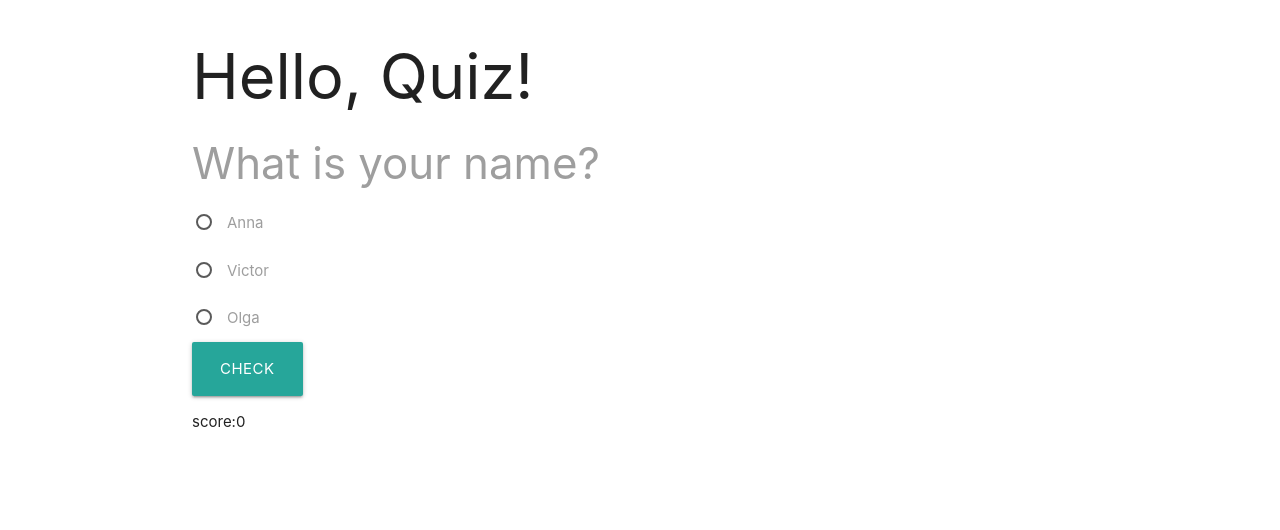
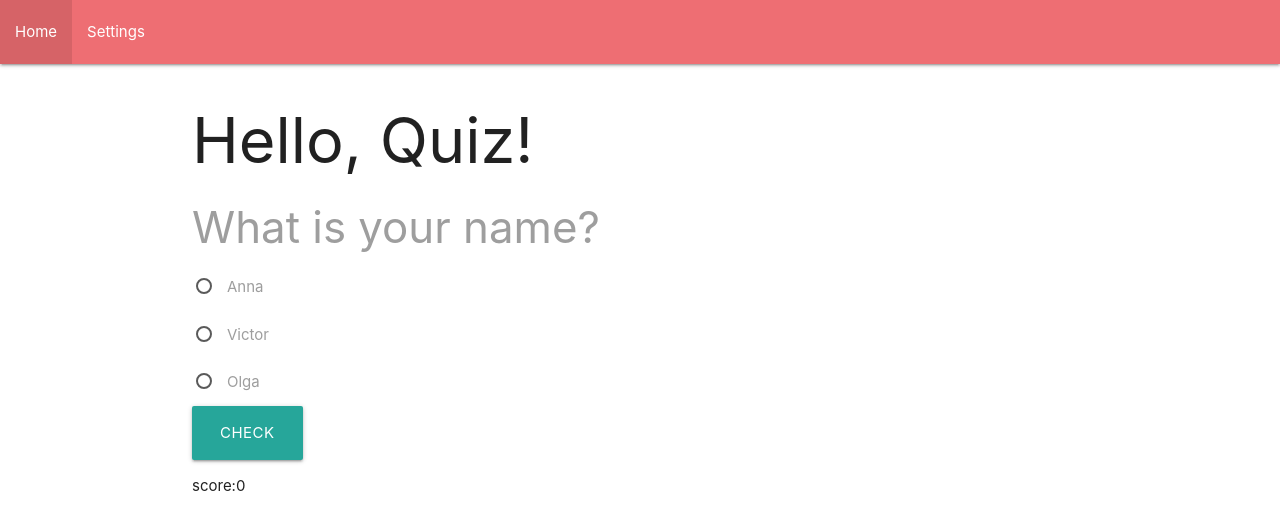
Before and after one commit to Ekaterina1994/quiz, a React (Create React App) app in the folder client/: page / in a window 1280 px wide. Shown: the top 530 px of the page. Built offline with nearby package versions, Linux system fonts and the light colour scheme.

Commit message:
#11-add menu with navigation

```diff
--- a/client/src/app/App.tsx
+++ b/client/src/app/App.tsx
@@ -1,17 +1,27 @@
 import React from "react";
-import "materialize-css";
-import {BrowserRouter as Router} from "react-router-dom";
-import useRoutes from "../routes";
+import {BrowserRouter as Router, Route, Routes} from "react-router-dom";
+import HomePage from "./pages/HomePage";
+import Layout from "./pages/Layout";
+import SettingsPage from "./pages/SettingsPage";
 
 /**
- * Главный компонент отрисовывает элементы на странице в зависимости от роута (UseRoutes)
+ * Главный компонент отрисовывает элементы на странице в зависимости от Route
  */
 const App: React.FC = () => {
-  const routes: React.ReactElement<string, string> | null = useRoutes(false);
-
   return (
     <Router>
-      <div className="container">{routes}</div>
+      <Routes>
+        <Route path="/"
+          element={<Layout />}
+        >
+          <Route index
+            element={<HomePage />}
+          />
+          <Route path="settings"
+            element={<SettingsPage />}
+          />
+        </Route>
+      </Routes>
     </Router>
   );
 };
--- /dev/null
+++ b/client/src/app/components/menu/Menu.tsx
@@ -0,0 +1,23 @@
+import React from "react";
+import {NavLink} from "react-router-dom";
+import "materialize-css";
+
+/* Компонент Меню с навигацией */
+const Menu: React.FC = () => {
+  return (
+    <nav>
+      <div className="nav-wrapper">
+        <ul className="left hide-on-med-and-down">
+          <li>
+            <NavLink to="/">Home</NavLink>
+          </li>
+          <li>
+            <NavLink to="/settings">Settings</NavLink>
+          </li>
+        </ul>
+      </div>
+    </nav>
+  );
+};
+
+export default Menu;
--- /dev/null
+++ b/client/src/app/pages/HomePage.tsx
@@ -0,0 +1,12 @@
+import React from "react";
+import "materialize-css";
+import useRoutes from "../../routes";
+
+/* Компонент страницы "Главная", где находится компонент с викториной */
+const HomePage: React.FC = () => {
+  const routes: React.ReactElement<string, string> | null = useRoutes(false);
+
+  return <div className="container">{routes}</div>;
+};
+
+export default HomePage;
--- /dev/null
+++ b/client/src/app/pages/Layout.tsx
@@ -0,0 +1,18 @@
+import React from "react";
+import "materialize-css";
+import {Outlet} from "react-router-dom";
+import Menu from "../components/menu/Menu";
+
+/* Компонент макет страницы */
+const Layout: React.FC = () => {
+  return (
+    <>
+      <Menu />
+      <main>
+        <Outlet />
+      </main>
+    </>
+  );
+};
+
+export default Layout;
--- /dev/null
+++ b/client/src/app/pages/SettingsPage.tsx
@@ -0,0 +1,8 @@
+import React from "react";
+
+/* Компонент страницы "Настройки" */
+const SettingsPage: React.FC = () => {
+  return <h1>Settings Page</h1>;
+};
+
+export default SettingsPage;
```
Also changed, not shown: 1 other file (tests, documents, lock files or other folders).
